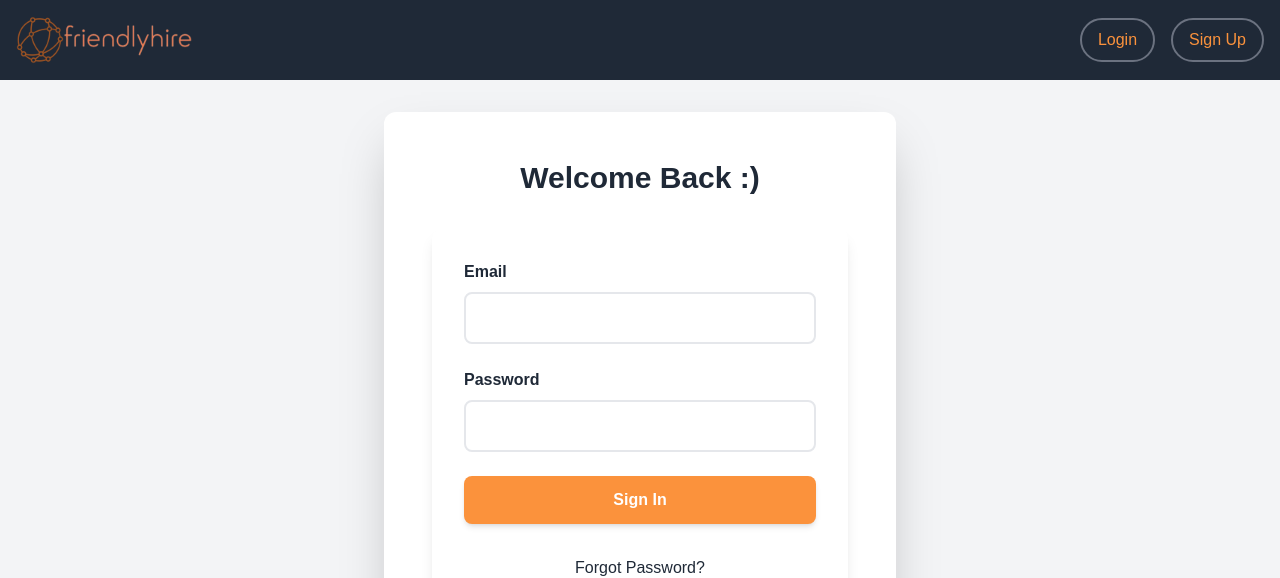
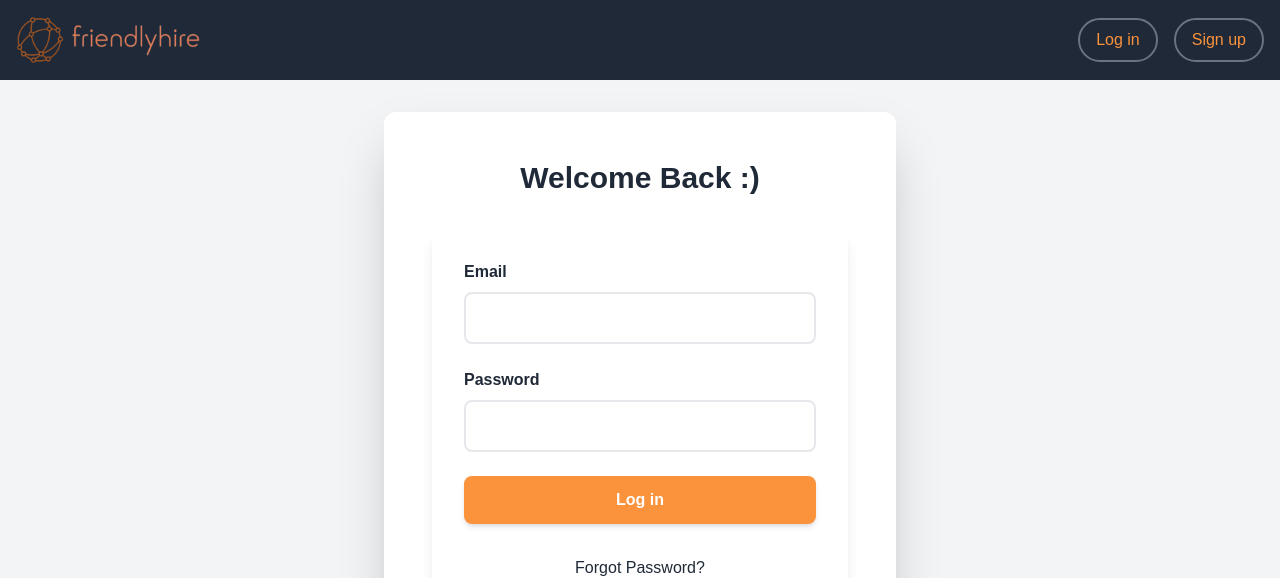
Before and after one commit to chagit03440/FriendlyHire, a Next.js app: page /pages/login in a window 1280 px wide. Shown: the top 578 px of the page. Built offline with nearby package versions, Linux system fonts and the light colour scheme; no server answers.

Commit message:
fix text login

```diff
--- a/src/app/components/layout/nav/Logo.tsx
+++ b/src/app/components/layout/nav/Logo.tsx
@@ -6,7 +6,7 @@ export const Logo = () => {
 
   return (
     <div
-      className="flex flex-col items-center justify-center w-full md:flex-row md:items-center md:justify-start md:w-auto" // Center on small screens, align left on larger screens
+      className="flex flex-col items-center justify-center w-full space-x-2 md:flex-row md:items-center md:justify-start md:w-auto"
       onClick={() => router.push("/pages/home")}
     >
       {/* Smaller logo with transparency */}
--- a/src/app/components/layout/nav/NavBar.tsx
+++ b/src/app/components/layout/nav/NavBar.tsx
@@ -78,13 +78,13 @@ const NavBar: React.FC = () => {
             {/* Login Button */}
             <NavButton
               href="/pages/login"
-              text="Login"
+              text="Log in"
             />
 
             {/* Sign-Up Button */}
             <NavButton
               href="/pages/signup"
-              text="Sign Up"
+              text="Sign up"
             />
           </div>
         )}
--- a/src/app/components/login/LoginForm.tsx
+++ b/src/app/components/login/LoginForm.tsx
@@ -76,7 +76,7 @@ const LoginForm: React.FC<LoginFormProps> = ({
                    transform hover:-translate-y-0.5 transition-all duration-200
                    focus:outline-none focus:ring-4 focus:ring-orange-200"
         >
-          Sign In
+          Log in
         </button>
 
         <button
```
